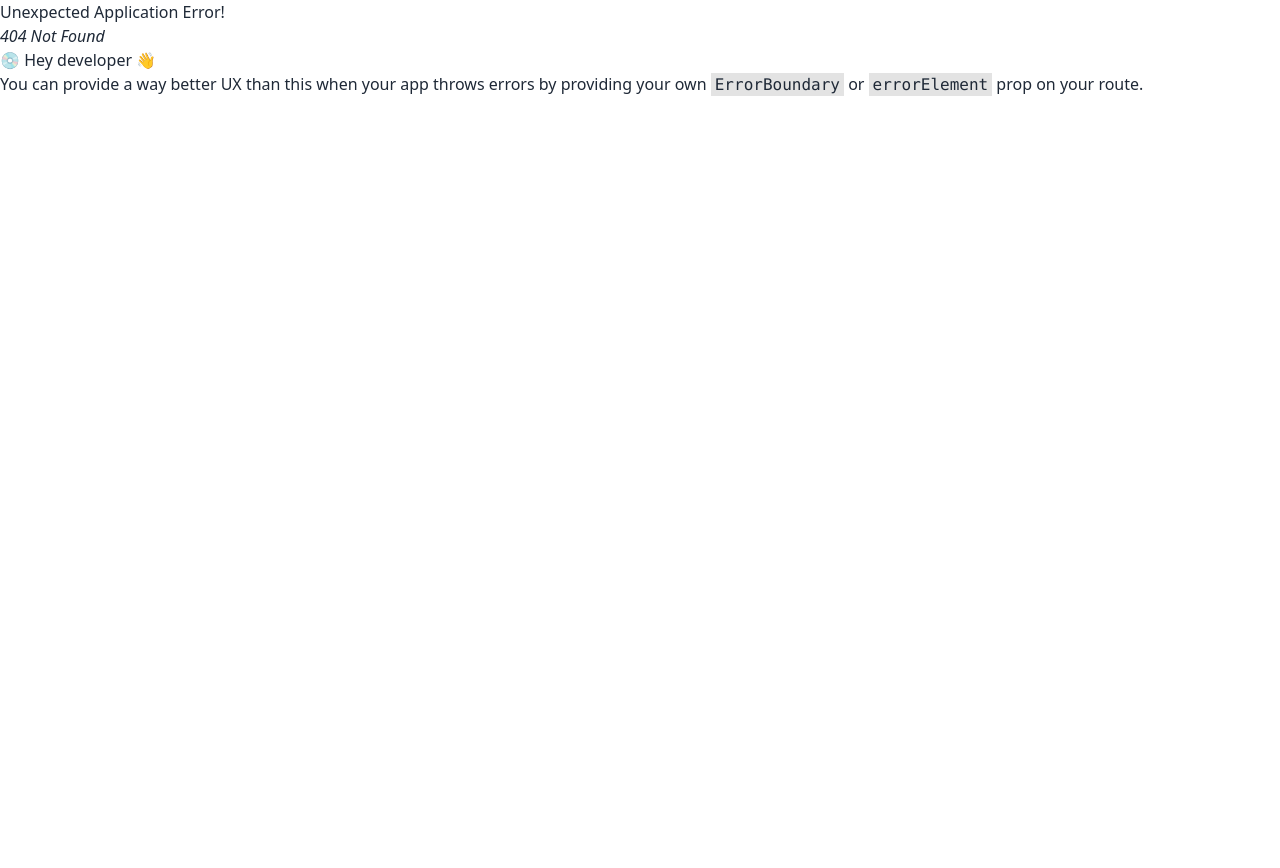
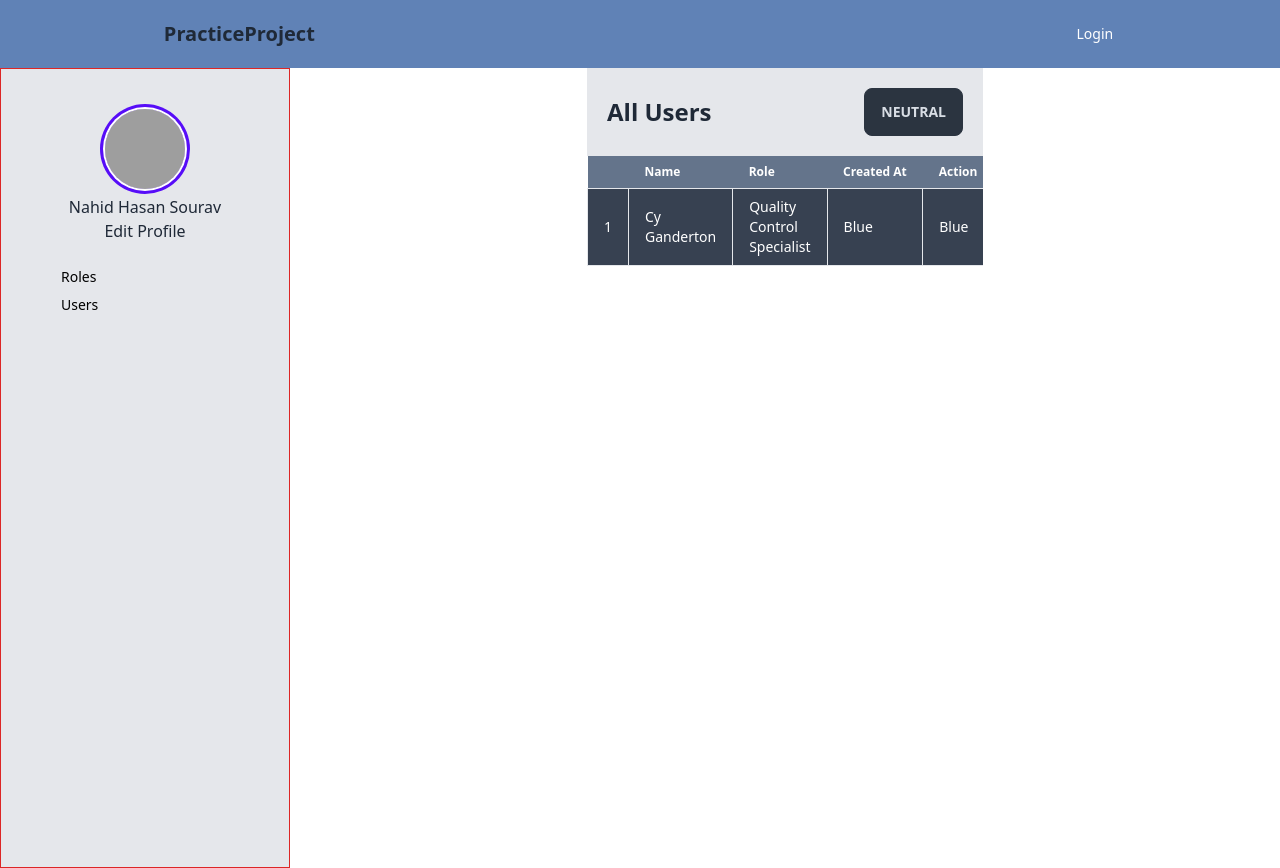
Before and after one commit to Nahid-Hasan-Sourav/spatie-permission-with-react, a React (Vite) app: page /dashboard/all-users in a window 1280 px wide. Before the commit this address had no page. Before the commit the page ends 800 px from the top, so only its background shows below. Built offline with nearby package versions, Linux system fonts and the light colour scheme; grey boxes are pictures that could not be loaded.

Commit message:
added all user static data

```diff
--- a/src/Layouts/Dashboard.jsx
+++ b/src/Layouts/Dashboard.jsx
@@ -4,7 +4,7 @@ import RightSideBar from "../components/Dashboard/RightSideBar";
 const Dashboard = () => {
   return (
     <div>
-      <div className="flex h-screen">
+      <div className="flex w-screen h-screen">
         <RightSideBar />
         <Outlet></Outlet>
       </div>
--- a/src/components/Dashboard/RightSideBar.jsx
+++ b/src/components/Dashboard/RightSideBar.jsx
@@ -18,13 +18,13 @@ const RightSideBar = () => {
         <div>
           <ul className="menu menu-sm dropdown-content mt-3 z-[1] p-2 rounded-box w-52">
             <li>
-              <Link   className="text-black">
-                Category
+              <Link to="all-roles"  className="text-black">
+                Roles
               </Link>
             </li>
             <li>
-              <Link  className="text-black">
-                Course
+              <Link to="all-users" className="text-black">
+                Users
               </Link>
             </li>
           </ul>
--- a/src/context/UserProvider.jsx
+++ b/src/context/UserProvider.jsx
@@ -11,7 +11,7 @@ const UserProvider = ({ children }) => {
     if (storedUser) {
       setUser(JSON.parse(storedUser));
     }
-  }, [user]);
+  }, [user?.id]);
 
   const logout = () => {
     localStorage.removeItem("user");
--- /dev/null
+++ b/src/pages/AllRoles/AllRoles.jsx
@@ -0,0 +1,10 @@
+
+const AllRoles = () => {
+    return (
+        <div>
+            This is All Roles Pages
+        </div>
+    );
+};
+
+export default AllRoles;
--- /dev/null
+++ b/src/pages/AllUsers/AllUsers.jsx
@@ -0,0 +1,42 @@
+const AllUsers = () => {
+  return (
+    <div className="w-[100%]">
+   <div className="p-[20px] md:w-2/5 w-[100%] md:mx-auto flex justify-between items-center bg-gray-200">
+     <h1 className="text-2xl font-bold">
+        All Users
+     </h1>
+     <button className="btn btn-neutral">Neutral</button>
+
+  </div>
+
+  <div className="flex justify-center md:w-2/5 w-[100%] md:mx-auto">
+       <div className="overflow-x-auto w-[100%]">
+       <table className="table w-full table-auto">
+         {/* head */}
+         <thead className="bg-[#64748b]">
+           <tr className="text-white">
+             <th className="px-4 py-2"></th>
+             <th className="px-4 py-2">Name</th>
+             <th className="px-4 py-2">Role</th>
+             <th className="px-4 py-2">Created At</th>
+             <th className="px-4 py-2">Action</th>
+           </tr>
+         </thead>
+         <tbody>
+           <tr className="text-white bg-[#374151]">
+             <td className="px-4 py-2 border">1</td>
+             <td className="px-4 py-2 border">Cy Ganderton</td>
+             <td className="px-4 py-2 border">Quality Control Specialist</td>
+             <td className="px-4 py-2 border">Blue</td>
+             <td className="px-4 py-2 border">Blue</td>
+           </tr>
+         </tbody>
+       </table>
+     </div>
+   </div>
+
+  </div>
+  );
+};
+
+export default AllUsers;
```
Also changed, not shown: src/routes/routes/routes.jsx (+20 -6 lines).
